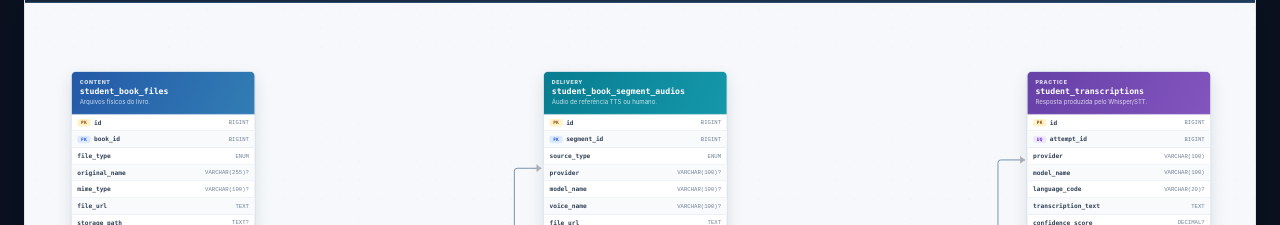
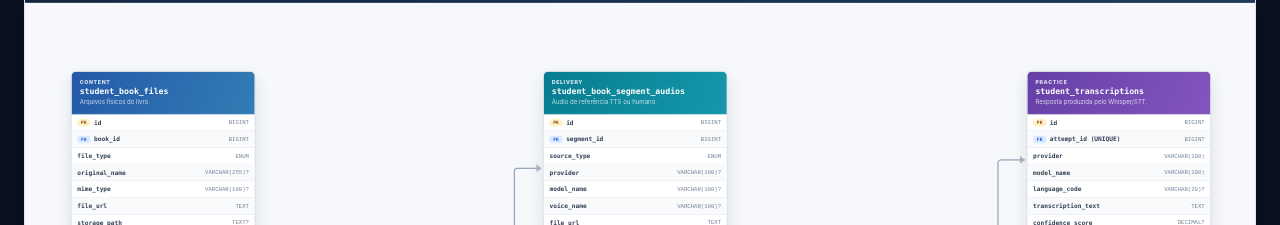
Before and after one commit to VitorMartinsAlves/fluxograma-livro-interativo, a React (Vite) app: page / in a window 1280 px wide. Shown: the part 5220-5445 px from the top of the page. Built offline with nearby package versions, Linux system fonts and the light colour scheme.

Commit message:
fix: corrige tipagem e conexões do modelo relacional

```diff
--- a/src/DatabaseDiagram.tsx
+++ b/src/DatabaseDiagram.tsx
@@ -171,7 +171,7 @@ const nodes: TableNode[] = [
   ]),
   table('transcriptions', 1690, 0, 'student_transcriptions', 'Resposta produzida pelo Whisper/STT.', 'practice', [
     { name: 'id', type: 'BIGINT', key: 'PK' },
-    { name: 'attempt_id', type: 'BIGINT', key: 'FK', key: 'UQ' },
+    { name: 'attempt_id (UNIQUE)', type: 'BIGINT', key: 'FK' },
     { name: 'provider', type: 'VARCHAR(100)' },
     { name: 'model_name', type: 'VARCHAR(100)' },
     { name: 'language_code', type: 'VARCHAR(20)', nullable: true },
@@ -202,7 +202,7 @@ const nodes: TableNode[] = [
 ];
 
 const edges: Edge[] = [
-  relation('r1', 'books', 'files', '1:N', 'top', 'bottom'),
+  relation('r1', 'books', 'files', '1:N', 'top', 'top'),
   relation('r2', 'books', 'pages', '1:N', 'bottom', 'top'),
   relation('r3', 'books', 'assignments', '1:N', 'bottom', 'top'),
   relation('r4', 'books', 'segments', '1:N'),
```
